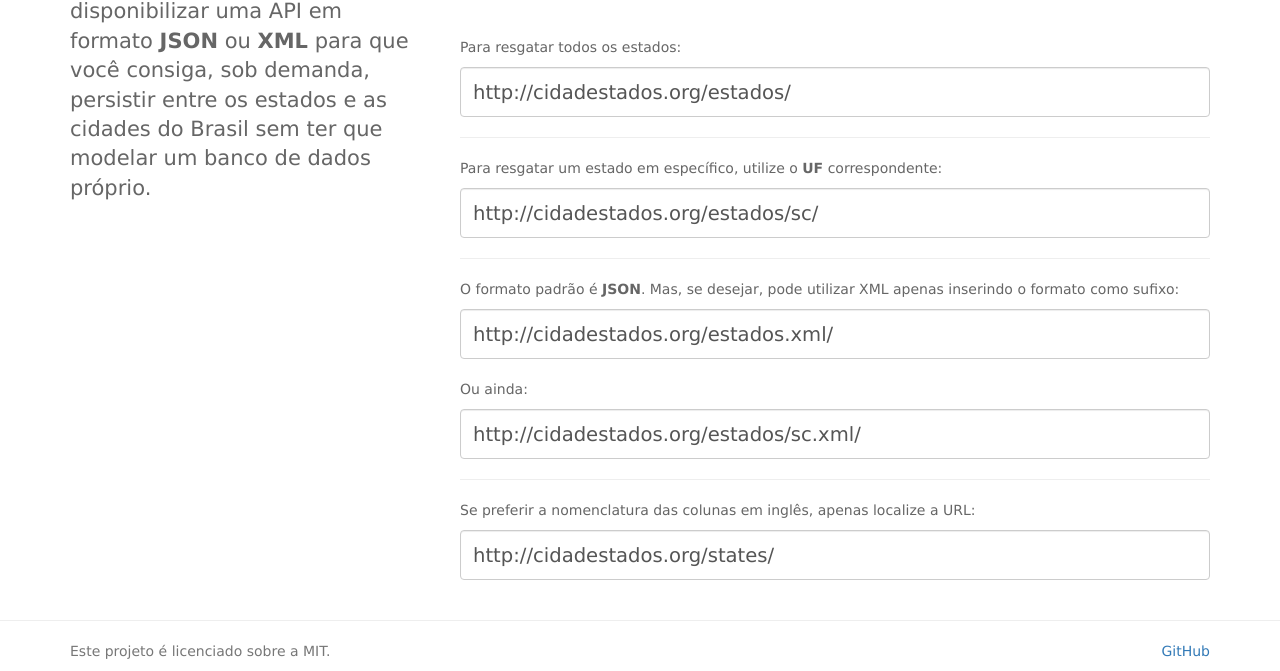
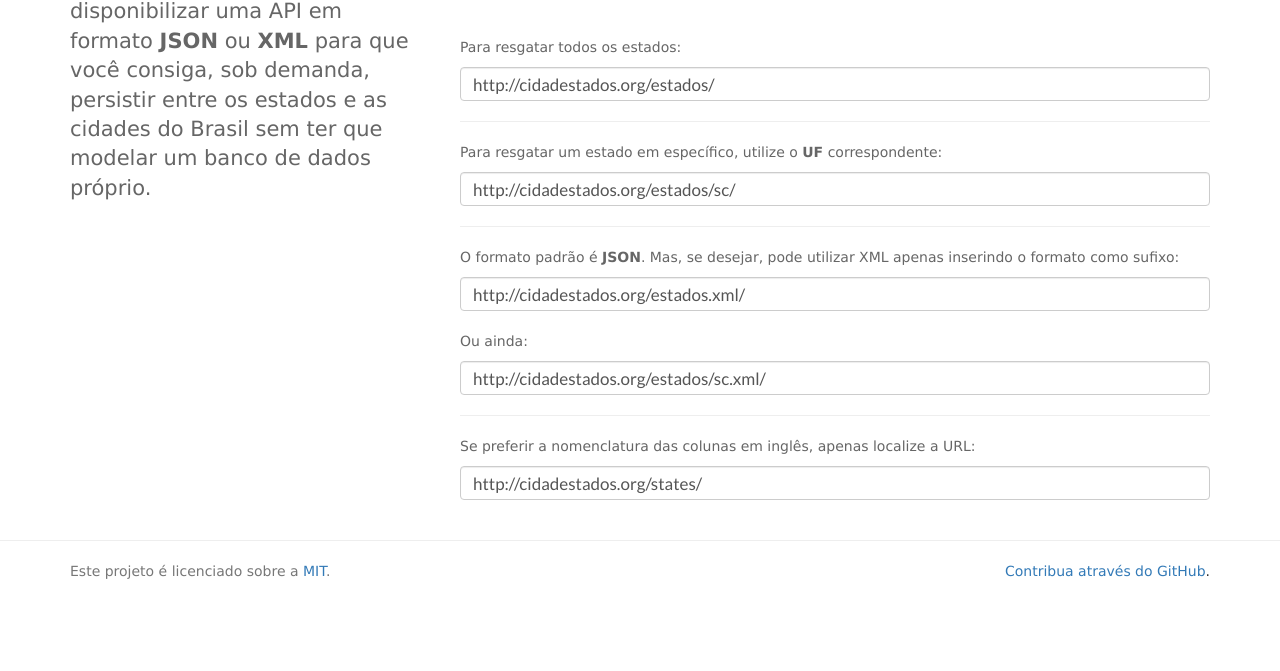
Before and after one commit to cidadestados/front-end, a website: page index.html in a window 1280 px wide. Shown: the part 294-965 px from the top of the page. After the commit the page ends 885 px from the top, so only its background shows below. Drawn offline with nearby package versions, Linux system fonts and the light colour scheme.

Commit message:
Melhorias visuais

```diff
--- a/assets/css/screen.css
+++ b/assets/css/screen.css
@@ -36,8 +36,12 @@ h1, h2, h3, h4, h5, h6 {
 }
 
 #addresses li input[type=text] {
-  font-size: 1.4em;
-  height: 50px;
+  font-family: Lato, sans-serif;
+  font-size: 17px;
+}
+
+#addresses li input[type=text]:hover {
+  color: #000;
 }
 
 #addresses p {
@@ -47,3 +51,11 @@ h1, h2, h3, h4, h5, h6 {
 #addresses .block {
   margin: 20px 0;
 }
+
+::selection {
+  background-color: #a6e3cd;
+}
+
+::-moz-selection {
+  background-color: #a6e3cd; /* Gecko Browsers */
+}
--- a/index.html
+++ b/index.html
@@ -13,7 +13,7 @@
       <div class="container">
         <div class="row">
           <header class="col-md-12">
-            <div class="logo"><img src="assets/img/logo.png" alt="Cidadestados.org"></div>
+            <div class="logo"><a href="/"><img src="assets/img/logo.png" alt="Cidadestados.org"></a></div>
           </header>
         </div>
       </div>
@@ -85,13 +85,23 @@
 
     <div class="container">
       <div class="pull-left">
-        <p class="text-muted">Este projeto é licenciado sobre a MIT.</p>
+        <p class="text-muted">
+          Este projeto é licenciado sobre a
+          <a href="http://opensource.org/licenses/MIT" target="_blank">MIT</a>.
+        </p>
       </div>
 
       <div class="pull-right">
-        <a href="https://github.com/cidadestados/" target="_blank">GitHub</a>
+        <a href="https://github.com/cidadestados/" target="_blank">Contribua através do GitHub</a>.
       </div>
     </div>
   </div>
+
+  <script src="node_modules/jquery/dist/jquery.min.js"></script>
+  <script>
+    $('#addresses li input[type=text]').on('mouseenter', function () {
+      $(this).select();
+    });
+  </script>
 </body>
 </html>
```
